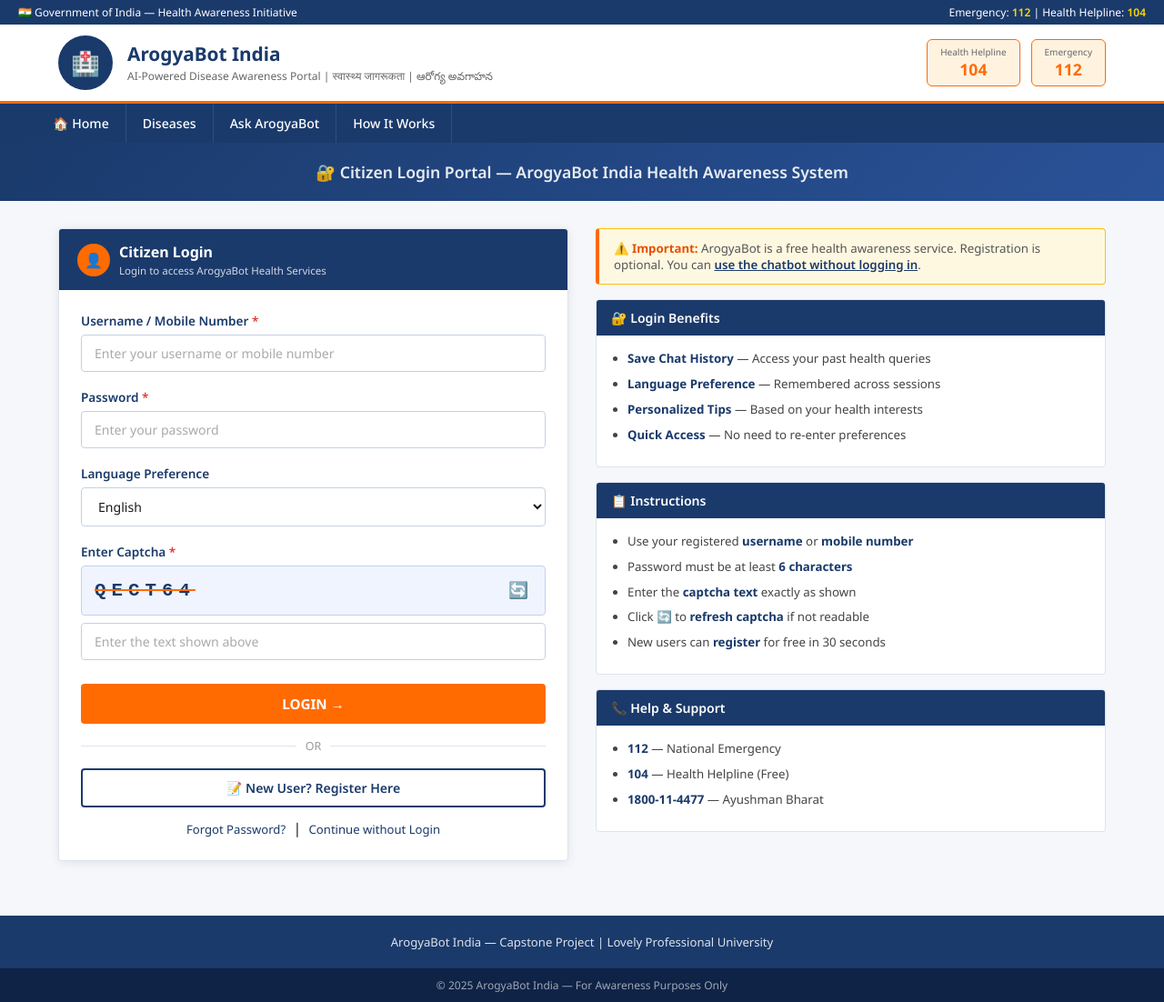
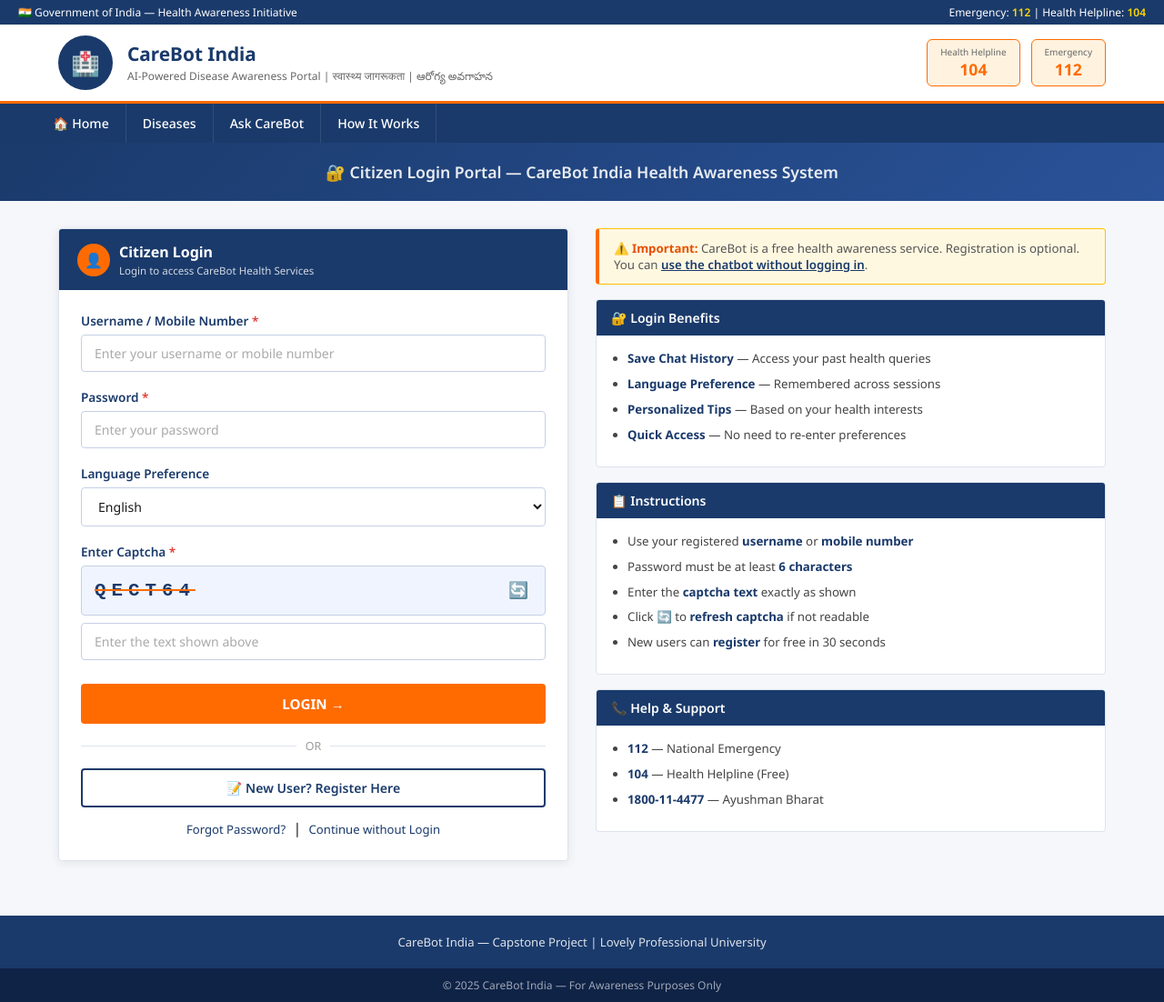
Before and after one commit to Ramcharan59/Disease-Chatbot, a plain HTML site: page frontend/login.html in a window 1280 px wide. Shown: the whole page at 91% size. Drawn offline with Linux system fonts and the light colour scheme.

```diff
--- a/frontend/login.html
+++ b/frontend/login.html
@@ -3,7 +3,7 @@
 <head>
   <meta charset="UTF-8"/>
   <meta name="viewport" content="width=device-width, initial-scale=1.0"/>
-  <title>ArogyaBot India — Login</title>
+  <title>CareBot India — Login</title>
   <link href="https://fonts.googleapis.com/css2?family=Noto+Sans:wght@400;500;600;700&display=swap" rel="stylesheet"/>
   <style>
     * { box-sizing: border-box; margin: 0; padding: 0; }
@@ -113,7 +113,7 @@
   <div class="header-main">
     <div class="logo-circle">🏥</div>
     <div class="logo-text">
-      <h1>ArogyaBot India</h1>
+      <h1>CareBot India</h1>
       <p>AI-Powered Disease Awareness Portal | स्वास्थ्य जागरूकता | ఆరోగ్య అవగాహన</p>
     </div>
     <div class="header-right">
@@ -127,13 +127,13 @@
   <div class="nav-inner">
     <a href="index.html">🏠 Home</a>
     <a href="index.html#diseases">Diseases</a>
-    <a href="index.html#chat-section">Ask ArogyaBot</a>
+    <a href="index.html#chat-section">Ask CareBot</a>
     <a href="index.html#how-it-works">How It Works</a>
   </div>
 </nav>
 
 <div class="banner">
-  <h2>🔐 Citizen Login Portal — ArogyaBot India Health Awareness System</h2>
+  <h2>🔐 Citizen Login Portal — CareBot India Health Awareness System</h2>
 </div>
 
 <div class="main">
@@ -144,7 +144,7 @@
       <div class="login-head-icon">👤</div>
       <div>
         <h3>Citizen Login</h3>
-        <p>Login to access ArogyaBot Health Services</p>
+        <p>Login to access CareBot Health Services</p>
       </div>
     </div>
     <div class="login-body">
@@ -195,7 +195,7 @@
   <!-- Info Panel -->
   <div class="info-panel">
     <div class="notice">
-      ⚠️ <strong>Important:</strong> ArogyaBot is a free health awareness service. Registration is optional. You can <a href="index.html" style="color:#1a3a6b;font-weight:600;">use the chatbot without logging in</a>.
+      ⚠️ <strong>Important:</strong> CareBot is a free health awareness service. Registration is optional. You can <a href="index.html" style="color:#1a3a6b;font-weight:600;">use the chatbot without logging in</a>.
     </div>
 
     <div class="info-box">
@@ -296,10 +296,10 @@
 
 <div class="footer-top">
   <div style="max-width:1200px;margin:0 auto;text-align:center;">
-    <p style="font-size:0.82rem;opacity:0.85;">ArogyaBot India — Capstone Project | Lovely Professional University</p>
+    <p style="font-size:0.82rem;opacity:0.85;">CareBot India — Capstone Project | Lovely Professional University</p>
   </div>
 </div>
-<div class="footer-bottom">© 2025 ArogyaBot India — For Awareness Purposes Only</div>
+<div class="footer-bottom">© 2025 CareBot India — For Awareness Purposes Only</div>
 
 <script>
   // ── Captcha ──────────────────────────────────────────────────
@@ -323,10 +323,10 @@
 
   // ── Users Store (localStorage) ────────────────────────────────
   function getUsers() {
-    try { return JSON.parse(localStorage.getItem('arogyabot_users') || '[]'); } catch { return []; }
+    try { return JSON.parse(localStorage.getItem('Carebot_users') || '[]'); } catch { return []; }
   }
   function saveUsers(users) {
-    localStorage.setItem('arogyabot_users', JSON.stringify(users));
+    localStorage.setItem('Carebot_users', JSON.stringify(users));
   }
 
   // Pre-register a demo user
@@ -370,7 +370,7 @@
     }
 
     // Save session
-    sessionStorage.setItem('arogyabot_user', JSON.stringify({ name: user.name, username: user.username, lang }));
+    sessionStorage.setItem('Carebot_user', JSON.stringify({ name: user.name, username: user.username, lang }));
 
     sucEl.style.display = 'block';
     setTimeout(() => { window.location.href = 'index.html'; }, 1200);
```
Also changed, not shown: frontend/index.html (+1 -1 lines).
